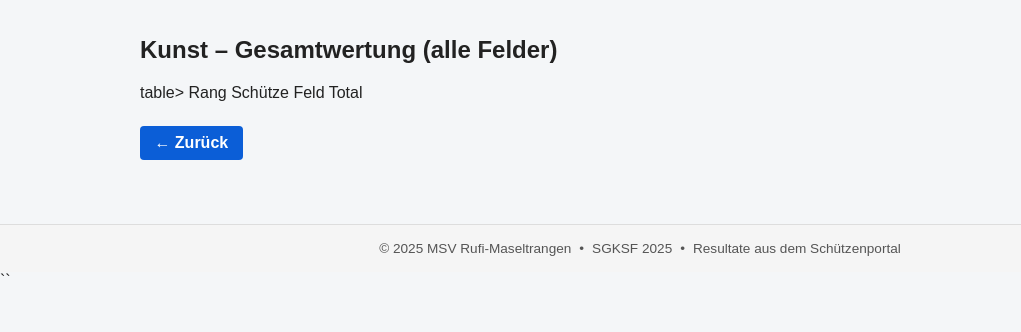
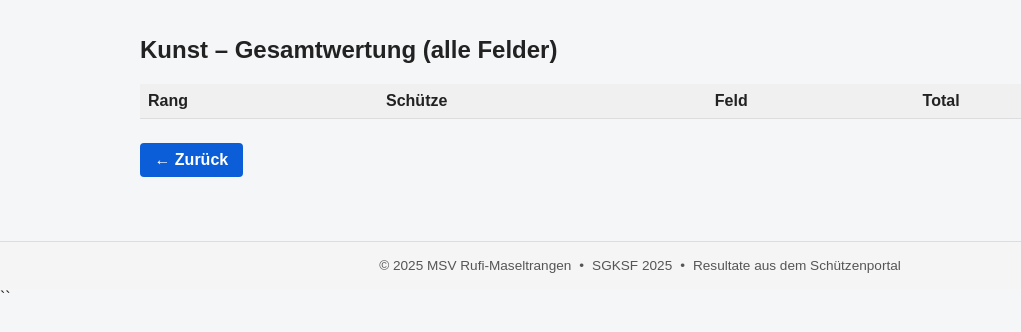
Before and after one commit to manuelduft99/schuetzenportal-msv, a FastAPI app: page /stich/Kunst/gesamt in a window 1280 px wide. Shown: the part 58-390 px from the top of the page, without its empty margins (0-1021 px from the left). Run offline with FastAPI, Linux system fonts and the light colour scheme; data comes from the database, SQL or seed files in the repository; data that the repository does not hold is empty.

Commit message:
Tabelle bearbeitet Gesamtrangliste

```diff
--- a/templates/stich_gesamt.html
+++ b/templates/stich_gesamt.html
@@ -5,7 +5,7 @@
 <h2>{{ stich }} – Gesamtwertung (alle Felder)</h2>
 
 
-table>
+<table>
   <thead>
     <tr>
       <th>Rang</th>
```
